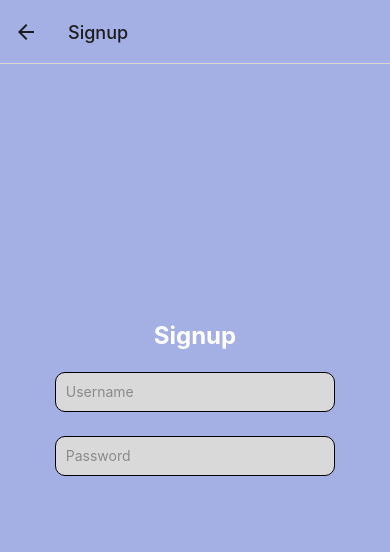
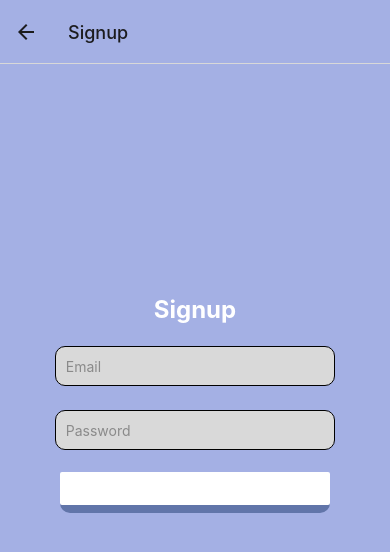
Before and after one commit to jtaylor205/Solace, a React Native app: screen /Signup in a window 390 px wide. Shown: the top 552 px of the page. Built offline with nearby package versions, Linux system fonts and the light colour scheme.

Commit message:
user creation / authentication

```diff
--- a/package.json
+++ b/package.json
@@ -16,8 +16,10 @@
     "@react-navigation/stack": "^6.3.25",
     "expo": "^50.0.0",
     "expo-status-bar": "~1.11.1",
+    "firebase": "^9.23.0",
     "react": "18.2.0",
     "react-native": "0.73.4",
+    "react-native-dotenv": "^3.4.11",
     "react-native-safe-area-context": "^4.9.0",
     "react-native-screens": "^3.29.0"
   },
--- a/screens/Login.js
+++ b/screens/Login.js
@@ -1,12 +1,31 @@
 import React, { useReducer } from 'react';
-import { View, Text, Image, StyleSheet, TextInput, Button } from 'react-native';
+import { View, Text, Image, StyleSheet, TextInput, Button, Alert } from 'react-native';
+import { firebase} from '../utils/firebaseConfig';
 
 const Login = ({navigation}) => {
   const [username, onChangeUsername] = React.useState('');
   const [password, onChangePassword] = React.useState('');
   const loginPress = () => {
-    navigation.navigate('Main');
+    if (username === '' || password === '') {
+      Alert.alert(
+        'Login Error', // Title
+        'Email and password cannot be empty.', // Message
+        [{ text: "OK" }]
+      );
+      return;
+    }
+    firebase
+    .auth()
+    .signInWithEmailAndPassword(username, password)
+      .then(() => {
+        navigation.navigate('Main');
+      })
+      .catch((error) => {
+        // Handle errors here, such as wrong password, no user with that email, etc.
+        Alert.alert('Login Error', error.message);
+      });
   };
+
   const signupPress = () => {
     navigation.navigate('Signup');
   };
--- a/screens/Signup.js
+++ b/screens/Signup.js
@@ -1,27 +1,75 @@
-import React, { useReducer } from 'react';
-import { View, Text, Image, StyleSheet, TextInput, Button } from 'react-native';
+import React, { useState } from 'react';
+import { View, Text, TextInput, Button, StyleSheet, Alert } from 'react-native';
+import { firebase} from '../utils/firebaseConfig';
 
-const Signup = ({navigation}) => {
-  const [username, onChangeUsername] = React.useState('');
-  const [password, onChangePassword] = React.useState('');
+const Signup = ({ navigation }) => {
+  const [email, setEmail] = useState(''); // Changed from username to email for clarity
+  const [password, setPassword] = useState('');
+
+  const register = () => {
+    // Make sure to validate email and password before attempting to register
+    // For example, check that email is not empty and password is of adequate length
+    if (email === '' || password === '') {
+      alert('Email and password cannot be empty.');
+      return;
+    }
+
+    firebase
+      .auth()
+      .createUserWithEmailAndPassword(email, password)
+      .then((response) => {
+        const uid = response.user.uid;
+        const data = {
+          id: uid,
+          email,
+          // fullName, // Commented out as fullName is not defined in this scope
+        };
+        const usersRef = firebase.firestore().collection('users');
+        usersRef
+          .doc(uid)
+          .set(data)
+          .catch((error) => {
+            alert(error.message);
+          });
+      })
+      .catch((error) => {
+        alert(error.message);
+      });
+
+      Alert.alert(
+        'Success!', // Title
+        'Solace account created', // Message
+        [
+          { text: "OK", onPress: () => navigation.navigate('Main') }
+        ]
+      );
+  };
+
   return (
     <View style={styles.container}>
-
-          <Text style={styles.greeting}> Signup </Text>
+      <Text style={styles.greeting}>Signup</Text>
       <TextInput
+        autoCapitalize='none'
         style={styles.input}
-            onChangeText={onChangeUsername}
-            value={username}
-            placeholder="Username" // Placeholder text
+        onChangeText={setEmail} // Updated to setEmail
+        value={email} // Updated to email
+        placeholder="Email" // Updated placeholder text
         placeholderTextColor="#8a8a8a"
       />
       <TextInput
+        secureTextEntry
+        autoCapitalize='none'
         style={styles.input}
-            onChangeText={onChangePassword}
+        onChangeText={setPassword} // Updated to setPassword
         value={password}
-            placeholder="Password" // Placeholder text
+        placeholder="Password"
         placeholderTextColor="#8a8a8a"
       />
+      <View style={styles.buttonContainer}>
+        <View style={styles.buttonStyle}>
+          <Button color="white" title="Sign Up" onPress={register} />
+        </View>
+      </View>
     </View>
   );
 };
@@ -64,9 +112,9 @@ const Signup = ({navigation}) => {
         backgroundColor: '#D9D9D9'
       },
       buttonContainer: {
-        flexDirection: 'row',
         justifyContent: 'space-evenly', // This will space your buttons evenly
-        width: '85%', // Ensure the container takes the full width of its parent
+        width: '85%',
+        height: '6%',
         marginTop: 10, // Add some top margin if needed
       },
       buttonStyle: {
@@ -74,6 +122,7 @@ const Signup = ({navigation}) => {
         marginHorizontal: 5,
         backgroundColor: '#6175A9',
         borderRadius: 10,
+        height: 10,
         textAlign: 'center',
       },
 
--- a/utils/Navigator.js
+++ b/utils/Navigator.js
@@ -1,8 +1,5 @@
 import * as React from 'react';
-import { createBottomTabNavigator } from "@react-navigation/bottom-tabs";
-import { NavigationContainer } from '@react-navigation/native';
 import { createStackNavigator } from '@react-navigation/stack';
-import Ionicons from '@expo/vector-icons/Ionicons';
 import TabBar from '../utils/Tabs';
 import Login from '../screens/Login';
 import Signup from '../screens/Signup';
--- /dev/null
+++ b/utils/firebaseConfig.js
@@ -0,0 +1,22 @@
+import firebase from 'firebase/compat/app';
+import 'firebase/compat/auth';
+import 'firebase/compat/firestore';
+
+// Your web app's Firebase configuration
+const firebaseConfig = {
+  apiKey: "AIzaSyCgQZ2cuxsH2rs8Zvo6LtHYuPV85YFnPpw",
+  authDomain: "solace-7773a.firebaseapp.com",
+  projectId: "solace-7773a",
+  storageBucket: "solace-7773a.appspot.com",
+  messagingSenderId: "899019846459",
+  appId: "1:899019846459:web:b77eb8f79ef886fd3e3d1e",
+  measurementId: "G-8F8GZ18QJ7"
+};
+
+const app = firebase.initializeApp(firebaseConfig);
+
+const db = app.firestore();
+
+const auth = firebase.auth();
+
+export { app, db, auth, firebase };
```
Also changed, not shown: 2 other files (tests, documents, lock files or other folders). Lines whose indentation alone changed are shown as unchanged.
